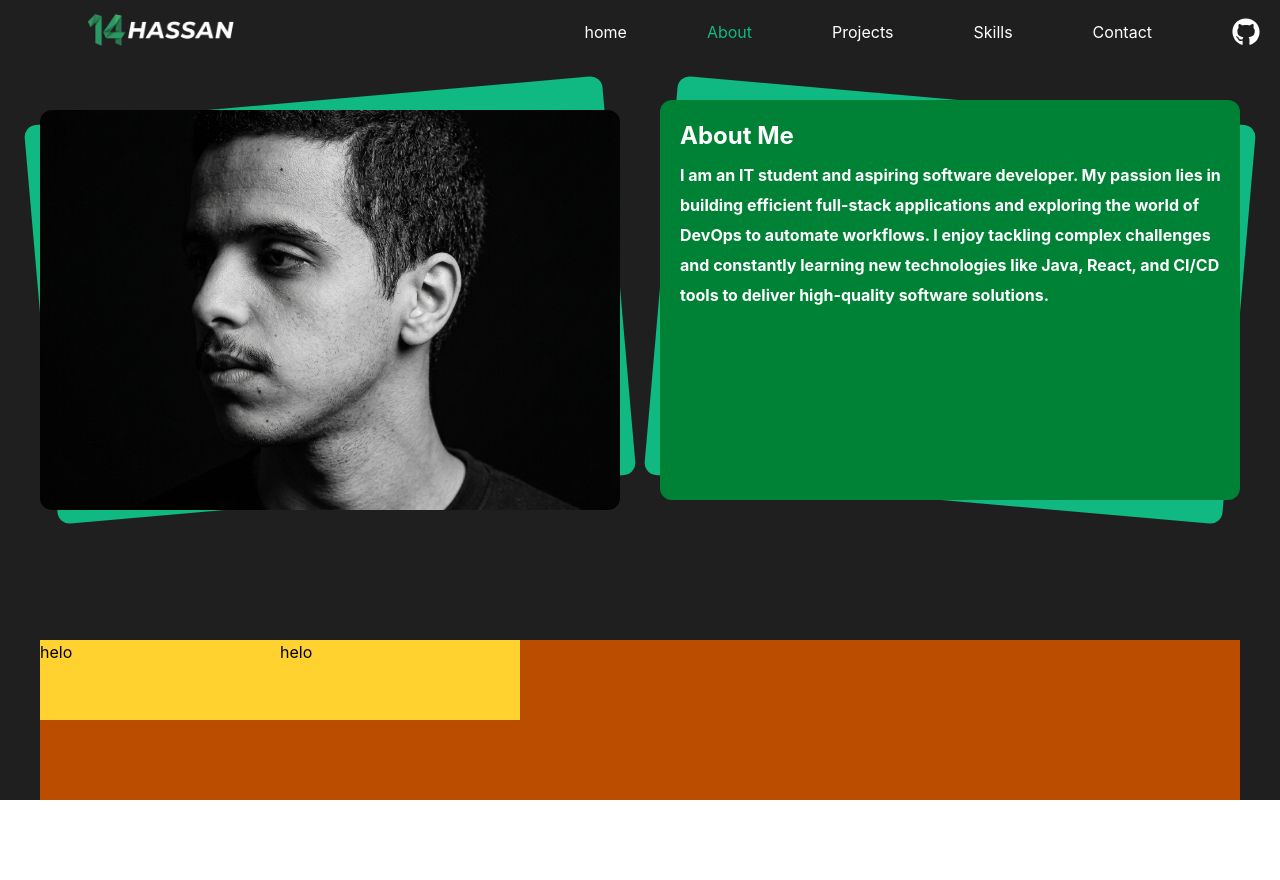
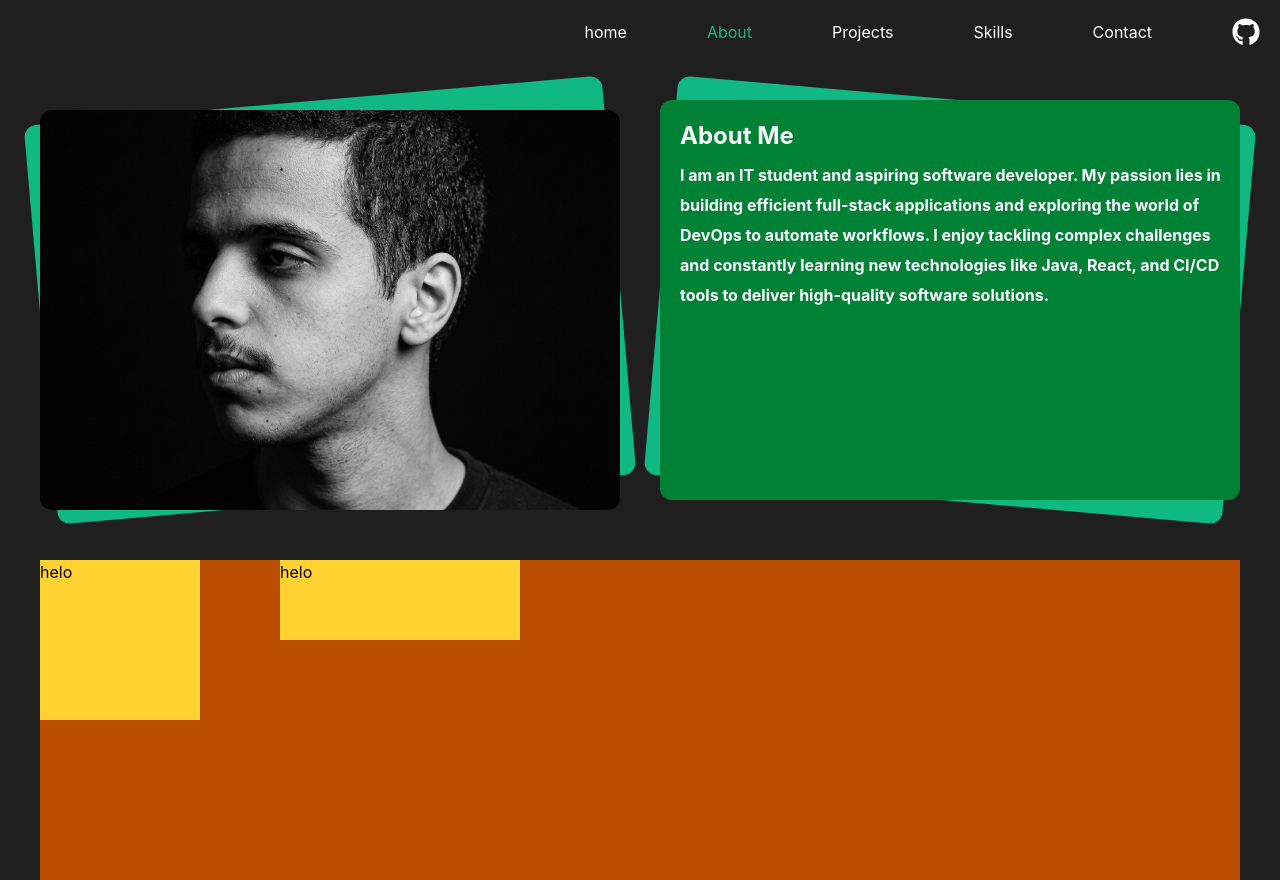
Before and after one commit to nassah73/My-portfolio, a React (Vite) app in the folder hassan-portfolio/: page /About in a window 1280 px wide. Before the commit the page ends 800 px from the top, so only its background shows below. Built offline with nearby package versions, Linux system fonts and the light colour scheme.

Commit message:
content foter fix pr

```diff
--- a/hassan-portfolio/src/Home/NavBar.jsx
+++ b/hassan-portfolio/src/Home/NavBar.jsx
@@ -6,7 +6,7 @@ export default function Navbar(){
     return(
         <>
                 <img src={logo} alt="logo" className='w-40 absolute ml-20'/>
-                <nav className='absolute'>
+                <nav className='absolute z-10'>
                   <ul className='flex justify-end w-screen '>
                     {Navlist.map((item,index)=>{
                       return(<NavLink key={index} to={item.path} className={({isActive})=>isActive ? "text-[#10b981] hover:cursor-pointer mr-20 mt-5":"text-white mr-20 mt-5 hover:text-[#10b981] hover:cursor-pointer "} >{item.name}</NavLink>
--- a/hassan-portfolio/src/about/About.jsx
+++ b/hassan-portfolio/src/about/About.jsx
@@ -5,7 +5,7 @@ export default function About(){
         <>
         <div>
         <Navbar/>
-        <div className="w-[1200px]  justify-self-center relative h-screen">
+        <div className="w-[1200px]  justify-self-center relative  bg-[#1f1f1f] ">
             <div className=" w-[1200px]   justify-self-center  flex  gap-10  relative top-[100px]">
             <nav className=" relative w-[50%] ">
             <div className="bg-[#10b981] w-[100%] h-100 rounded-xl relative  z-0 rotate-175"></div>
@@ -24,8 +24,8 @@ export default function About(){
              </nav>
 
              </div>
-              <section className="grid grid-cols-5 grid-rows-2 absolute bottom-0 h- bg-amber-700 w-[100%]">
-                   <div className="bg-amber-300 h-20"> helo</div>
+              <section className="grid grid-cols-5 grid-rows-2   mt-40 bg-amber-700 w-[100%]">
+                   <div className="bg-amber-300 h-40 w-40"> helo</div>
                     <div className="bg-amber-300 h-20"> helo</div>
                 </section>
         </div>
--- a/hassan-portfolio/src/main.jsx
+++ b/hassan-portfolio/src/main.jsx
@@ -9,7 +9,7 @@ import Skills from './skills/Skills.jsx'
 import Contact from './contact/Contact.jsx'
 createRoot(document.getElementById('root')).render(
 
-              <div className="bg-[#1f1f1f] w-screen h-screen z-0 relative">
+              <div className="bg-[#1f1f1f] w-screen  z-0 relative">
                 <Router>
                     <Routes>
                        <Route path='/' element={<App/>}/>
```
